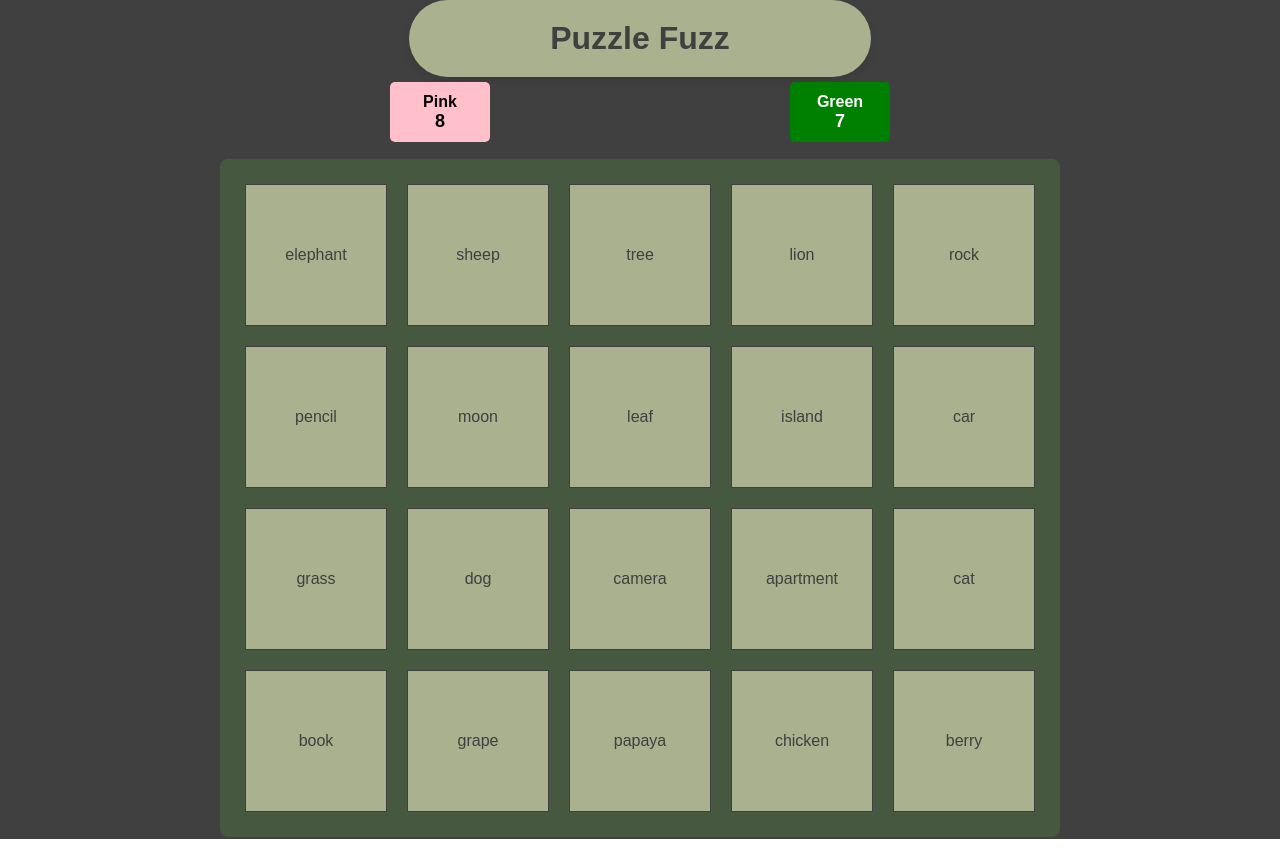
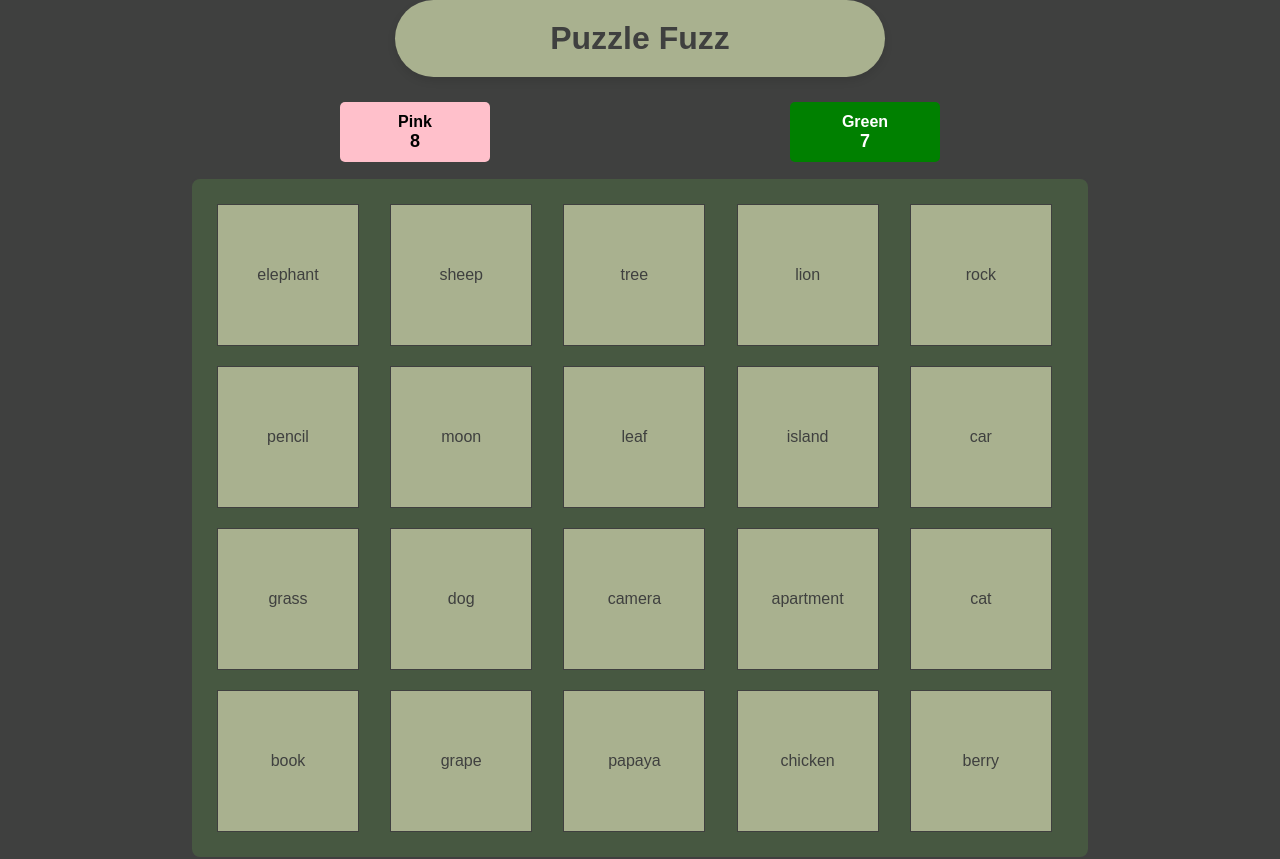
Before and after one commit to bweithers/puzzlefuzz, a React (Create React App) app: page / in a window 1280 px wide. Built offline with nearby package versions, Linux system fonts and the light colour scheme.

Commit message:
make scoretrackers wider

```diff
--- a/src/components/ScoreTracker.css
+++ b/src/components/ScoreTracker.css
@@ -2,12 +2,13 @@
     display: flex;
     justify-content: center;
     margin-bottom: 10px;
+    user-select: none;
   }
 
   .score {
-    width: 100px;
+    width: 150px;
     height: 60px;
-    margin: 5px 150px 5px 150px;
+    margin: 25px 150px 5px 150px;
     display: flex;
     flex-direction: column;
     align-items: center;
```
